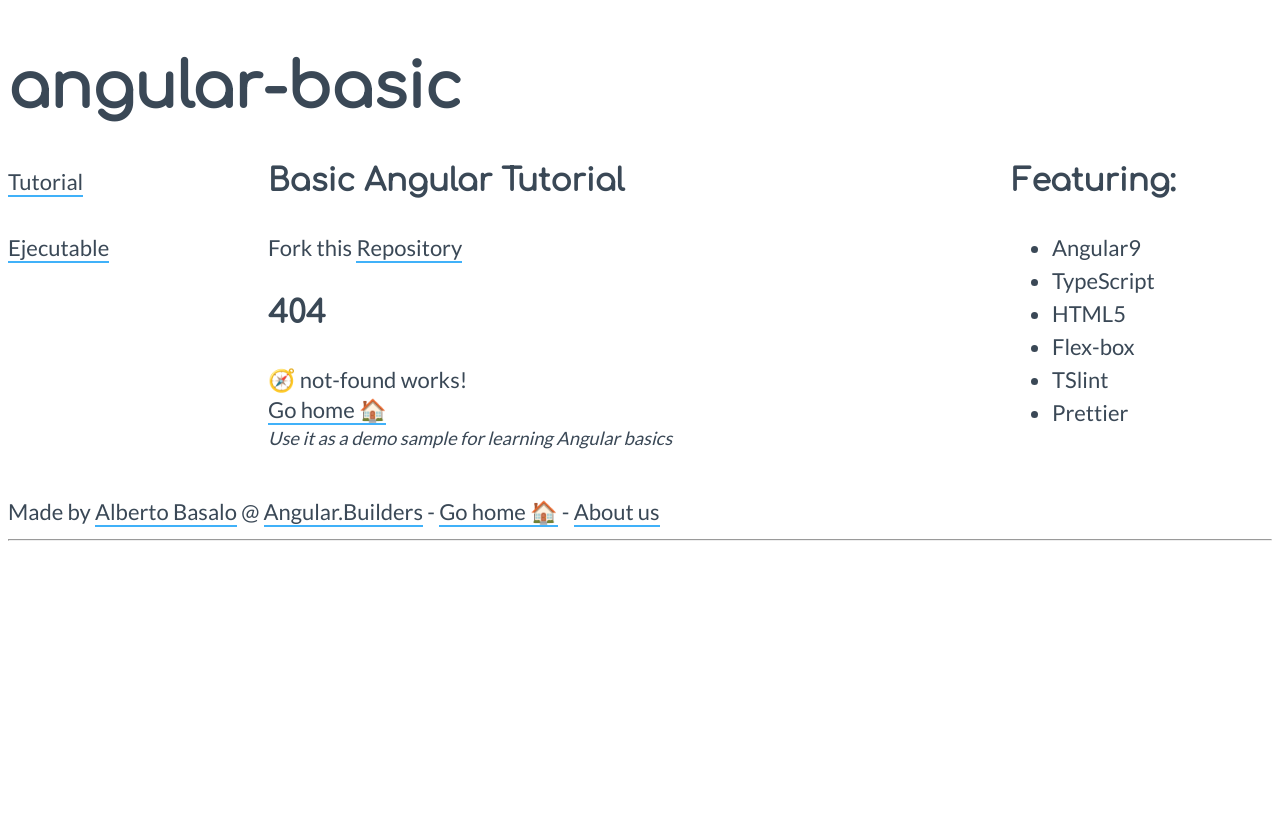
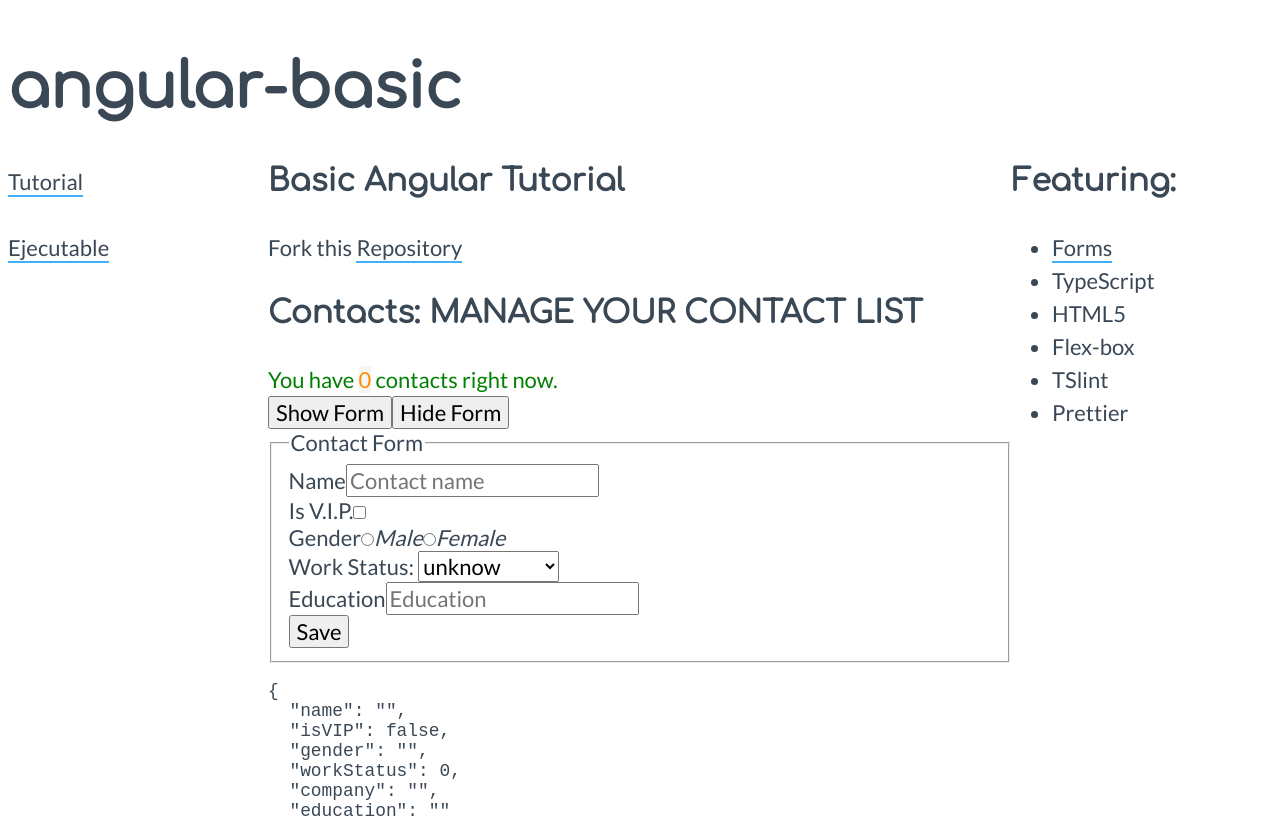
Before and after one commit to JordiGlomer/angular-basic, an Angular app: page /contacts in a window 1280 px wide. Before the commit this address led to /not-found. Shown: the top 818 px of the page. Built offline with nearby package versions, Linux system fonts and the light colour scheme.

Commit message:
✍ : forms

```diff
--- a/src/app/app-routing.module.ts
+++ b/src/app/app-routing.module.ts
@@ -9,6 +9,7 @@ const routes: Routes = [
   },
   { path: 'courses', loadChildren: () => import('./courses/courses.module').then(m => m.CoursesModule) },
   { path: 'about', loadChildren: () => import('./about/about.module').then(m => m.AboutModule) },
+  { path: 'contacts', loadChildren: () => import('./contacts/contacts.module').then(m => m.ContactsModule) },
   {
     path: '**',
     redirectTo: 'not-found',
--- /dev/null
+++ b/src/app/contacts/contacts-routing.module.ts
@@ -0,0 +1,12 @@
+import { NgModule } from '@angular/core';
+import { Routes, RouterModule } from '@angular/router';
+
+import { ContactsComponent } from './contacts.component';
+
+const routes: Routes = [{ path: '', component: ContactsComponent }];
+
+@NgModule({
+  imports: [RouterModule.forChild(routes)],
+  exports: [RouterModule]
+})
+export class ContactsRoutingModule { }
--- /dev/null
+++ b/src/app/contacts/contacts.component.css
@@ -0,0 +1,12 @@
+.warning {
+  background-color: whitesmoke;
+  color: darkorange;
+}
+.success {
+  background-color: whitesmoke;
+  color: green;
+}
+
+.hidden {
+  display: none;
+}
--- /dev/null
+++ b/src/app/contacts/contacts.component.html
@@ -0,0 +1,81 @@
+<h3>
+  {{ header }}: {{ description | uppercase }}
+</h3>
+<p [style.color]="counterStyleColor">You have <mark
+        class="{{ counterClass }}">{{ numberOfContacts }}</mark>
+  contacts right now.</p>
+<input value="Show Form"
+       type="button"
+       (click)="formHidden=false" />
+<input value="Hide Form"
+       type="button"
+       (click)="formHidden=true" />
+<form [ngClass]="{'hidden':formHidden}">
+  <fieldset>
+    <legend>Contact Form</legend>
+    <section>
+      <label for="name">Name</label>
+      <input name="name"
+             type="text"
+             [(ngModel)]="contact.name"
+             placeholder="Contact name" />
+    </section>
+    <section>
+      <label for="isVIP">Is V.I.P.</label>
+      <input name="isVIP"
+             type="checkbox"
+             [(ngModel)]="contact.isVIP" />
+    </section>
+    <section>
+      <label for="gender">Gender</label>
+      <input name="gender"
+             value="m"
+             type="radio"
+             [(ngModel)]="contact.gender" />
+      <i>Male</i>
+      <input name="gender"
+             value="f"
+             type="radio"
+             [(ngModel)]="contact.gender" />
+      <i>Female</i>
+    </section>
+    <section>
+      <label for="workStatus">Work Status: </label>
+      <select name="workStatus"
+              [(ngModel)]="contact.workStatus">
+        <option *ngFor="let status of workStatuses"
+                [value]="status.id">
+          <span>{{ status.description }}</span>
+        </option>
+      </select>
+    </section>
+    <section *ngIf="contact.workStatus=='3'; else education">
+      <label for="company">Company Name</label>
+      <input name="company"
+             type="text"
+             [(ngModel)]="contact.company" />
+    </section>
+    <ng-template #education>
+      <section>
+        <label for="education">Education</label>
+        <input name="education"
+               type="text"
+               [(ngModel)]="contact.education"
+               placeholder="Education" />
+      </section>
+    </ng-template>
+    <input value="Save"
+           type="submit"
+           (click)="saveContact()" />
+  </fieldset>
+</form>
+<pre>{{ contact | json }}</pre>
+<ul *ngIf="contacts.length>0; else empty">
+  <li *ngFor="let contact of contacts">
+    <span>{{ contact.name }}</span>
+    <input value="Delete"
+           type="button"
+           (click)="deleteContact(contact)" />
+  </li>
+</ul>
+<ng-template #empty> <i>No contacts yet</i> </ng-template>
--- /dev/null
+++ b/src/app/contacts/contacts.component.ts
@@ -0,0 +1,66 @@
+import { Component, OnInit } from '@angular/core';
+
+@Component({
+  selector: 'ab-contacts',
+  templateUrl: './contacts.component.html',
+  styleUrls: ['./contacts.component.css'],
+})
+export class ContactsComponent implements OnInit {
+  header = 'Contacts';
+  description = 'Manage your contact list';
+  numberOfContacts = 0;
+  counterStyleColor = 'green';
+  counterClass = 'warning';
+  formHidden = false;
+  workStatuses: Option[];
+  public contact: Contact;
+  public contacts: Contact[];
+
+  constructor() {}
+
+  ngOnInit(): void {
+    this.workStatuses = [
+      { id: 0, description: 'unknow' },
+      { id: 1, description: 'student' },
+      { id: 2, description: 'unemployed' },
+      { id: 3, description: 'employed' },
+    ];
+    this.contact = {
+      name: '',
+      isVIP: false,
+      gender: '',
+      workStatus: 0,
+      company: '',
+      education: '',
+    };
+    this.contacts = [];
+  }
+
+  saveContact() {
+    this.contacts.push({ ...this.contact });
+    this.updateCounter();
+  }
+  deleteContact(contact: Contact) {
+    this.contacts = this.contacts.filter(c => c.name !== contact.name);
+    this.updateCounter();
+  }
+
+  private updateCounter() {
+    this.numberOfContacts = this.contacts.length;
+    this.counterClass = this.numberOfContacts === 0 ? 'warning' : 'success';
+  }
+}
+
+export interface Option {
+  id: number;
+  description: string;
+}
+
+export interface Contact {
+  name: string;
+  isVIP: boolean;
+  gender: string;
+  workStatus: number | string;
+  company: string;
+  education: string;
+}
--- a/src/app/layout/shell/main/main.component.html
+++ b/src/app/layout/shell/main/main.component.html
@@ -28,7 +28,7 @@
       <h3>Featuring:</h3>
     </header>
     <ul>
-      <li>Angular9</li>
+      <li><a routerLink="contacts">Forms</a></li>
       <li>TypeScript</li>
       <li>HTML5</li>
       <li>Flex-box</li>
--- a/src/styles.css
+++ b/src/styles.css
@@ -1 +1,215 @@
 /* You can add global styles to this file, and also import other style files */
+
+/* Forms
+ * ========================================================================== */
+/**
+ * Inherit styling in all browsers (opinionated).
+ */
+button,
+input,
+select,
+textarea {
+  font-family: inherit;
+  font-size: inherit;
+  line-height: inherit;
+}
+
+/**
+ * Remove the margin in Safari.
+ */
+button,
+input,
+select {
+  margin: 0;
+}
+
+/**
+ * 1. Show the overflow in IE.
+ * 2. Remove the inheritance of text transform in Edge, Firefox, and IE.
+ */
+button {
+  overflow: visible;
+  /* 1 */
+  text-transform: none;
+  /* 2 */
+}
+
+/**
+ * Correct the inability to style clickable types in iOS and Safari.
+ */
+button,
+[type='button'],
+[type='reset'],
+[type='submit'] {
+  -webkit-appearance: button;
+}
+
+/**
+ * Correct the padding in Firefox.
+ */
+fieldset {
+  padding: 0.35em 0.75em 0.625em;
+}
+
+/**
+ * Show the overflow in Edge and IE.
+ */
+input {
+  overflow: visible;
+}
+
+/**
+ * 1. Correct the text wrapping in Edge and IE.
+ * 2. Correct the color inheritance from `fieldset` elements in IE.
+ */
+legend {
+  color: inherit;
+  /* 2 */
+  display: table;
+  /* 1 */
+  max-width: 100%;
+  /* 1 */
+  white-space: normal;
+  /* 1 */
+}
+
+/**
+ * 1. Add the correct display in Edge and IE.
+ * 2. Add the correct vertical alignment in Chrome, Firefox, and Opera.
+ */
+progress {
+  display: inline-block;
+  /* 1 */
+  vertical-align: baseline;
+  /* 2 */
+}
+
+/**
+ * Remove the inheritance of text transform in Firefox.
+ */
+select {
+  text-transform: none;
+}
+
+/**
+ * 1. Remove the margin in Firefox and Safari.
+ * 2. Remove the default vertical scrollbar in IE.
+ * 3. Change the resize direction on textareas in all browsers (opinionated).
+ */
+textarea {
+  margin: 0;
+  /* 1 */
+  overflow: auto;
+  /* 2 */
+  resize: vertical;
+  /* 3 */
+}
+
+/**
+ * Remove the padding in IE 10-.
+ */
+[type='checkbox'],
+[type='radio'] {
+  padding: 0;
+}
+
+/**
+ * 1. Correct the odd appearance in Chrome and Safari.
+ * 2. Correct the outline style in Safari.
+ */
+[type='search'] {
+  -webkit-appearance: textfield;
+  /* 1 */
+  outline-offset: -2px;
+  /* 2 */
+}
+
+/**
+ * Correct the cursor style of increment and decrement buttons in Safari.
+ */
+::-webkit-inner-spin-button,
+::-webkit-outer-spin-button {
+  height: auto;
+}
+
+/**
+ * Correct the text style of placeholders in Chrome, Edge, and Safari.
+ */
+::-webkit-input-placeholder {
+  color: inherit;
+  opacity: 0.54;
+}
+
+/**
+ * Remove the inner padding in Chrome and Safari on macOS.
+ */
+::-webkit-search-decoration {
+  -webkit-appearance: none;
+}
+
+/**
+ * 1. Correct the inability to style clickable types in iOS and Safari.
+ * 2. Change font properties to `inherit` in Safari.
+ */
+::-webkit-file-upload-button {
+  -webkit-appearance: button;
+  /* 1 */
+  font: inherit;
+  /* 2 */
+}
+
+/**
+ * Remove the inner border and padding of focus outlines in Firefox.
+ */
+::-moz-focus-inner {
+  border-style: none;
+  padding: 0;
+}
+
+/**
+ * Restore the focus outline styles unset by the previous rule in Firefox.
+ */
+:-moz-focusring {
+  outline: 1px dotted ButtonText;
+}
+
+/* Interactive
+ * ========================================================================== */
+/*
+ * Add the correct display in Edge and IE.
+ */
+details {
+  display: block;
+}
+
+/*
+ * Add the correct styles in Edge, IE, and Safari.
+ */
+dialog {
+  background-color: white;
+  border: solid;
+  color: black;
+  display: block;
+  height: -moz-fit-content;
+  height: -webkit-fit-content;
+  height: fit-content;
+  left: 0;
+  margin: auto;
+  padding: 1em;
+  position: absolute;
+  right: 0;
+  width: -moz-fit-content;
+  width: -webkit-fit-content;
+  width: fit-content;
+}
+
+dialog:not([open]) {
+  display: none;
+}
+
+/*
+ * Add the correct display in all browsers.
+ */
+summary {
+  display: list-item;
+}
```
Also changed, not shown: src/app/contacts/contacts.module.ts (added, +11 -0 lines), 6 other files (tests, documents, lock files or other folders).
